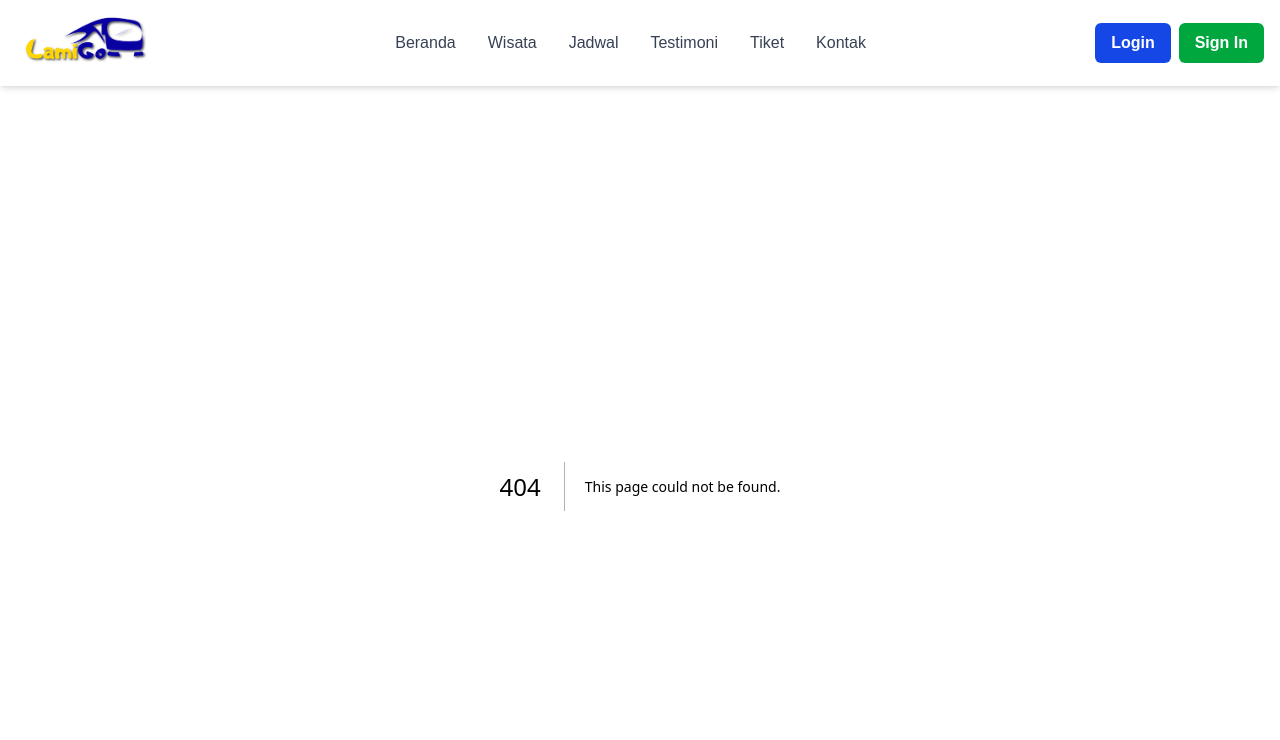
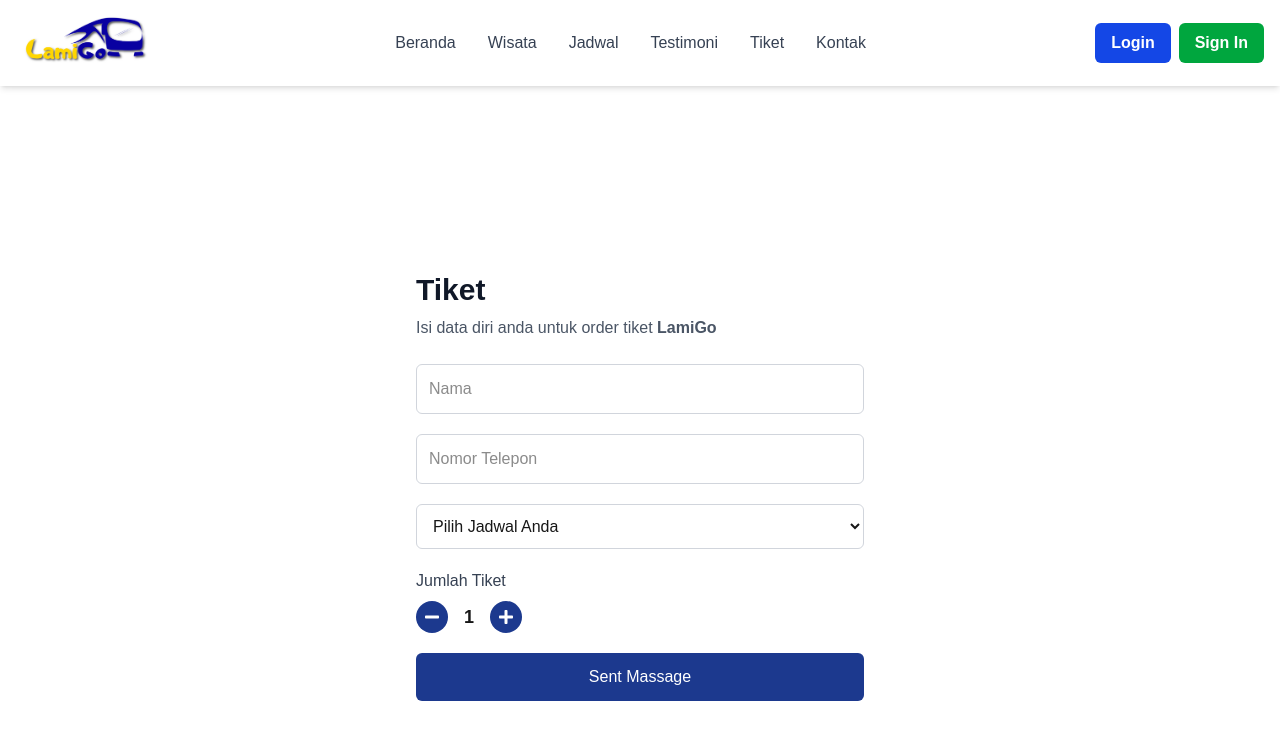
Before and after one commit to megustaSzy/project-web, a Next.js app in the folder web/: page /tiket in a window 1280 px wide. Before the commit this address had no page. Shown: the top 740 px of the page. Built offline with nearby package versions, Linux system fonts and the light colour scheme.

Commit message:
membuat halaman pesanan tiket

```diff
--- /dev/null
+++ b/package.json
@@ -0,0 +1,5 @@
+{
+  "dependencies": {
+    "react-icons": "^5.5.0"
+  }
+}
--- a/web/src/app/components/Wisata/Wisata.tsx
+++ b/web/src/app/components/Wisata/Wisata.tsx
@@ -1,18 +1,26 @@
 "use client";
 
+import { useRouter } from "next/navigation";
 import { ArrowUpRight } from "lucide-react";
 
 export default function Wisata() {
+  const router = useRouter(); // ✅ Hook untuk navigasi antar halaman
+
+  const handlePesan = () => {
+    router.push("/tiket"); // arahkan ke halaman /tiket
+  };
+
   return (
-    <section id = "Wisata"
-    className="h-screen flex flex-col justify-center px-8 md:px-24 bg-white">
+    <section
+      id="Wisata"
+      className="h-screen flex flex-col justify-center px-8 md:px-24 bg-white"
+    >
       {/* Header */}
-     <div className="flex flex-col items-center justify-center mb-10 text-center">
-  <h2 className="text-5xl font-bold text-gray-900 leading-tight">
-    Pilih Tujuan Wisatamu Sekarang
-  </h2>
-</div>
-
+      <div className="flex flex-col items-center justify-center mb-10 text-center">
+        <h2 className="text-5xl font-bold text-gray-900 leading-tight">
+          Pilih Tujuan Wisatamu Sekarang
+        </h2>
+      </div>
 
       {/* Konten Wisata */}
       <div className="flex flex-col md:flex-row items-start justify-between gap-8">
@@ -31,7 +39,10 @@ export default function Wisata() {
               Pantai Mutun terletak di Kabupaten Pesawaran, Lampung, dan dikenal
               sebagai destinasi favorit wisata keluarga.
             </p>
-            <button className="flex items-center gap-2 text-blue-700 font-medium border border-blue-700 px-4 py-2 rounded-lg hover:bg-blue-700 hover:text-white transition">
+            <button
+              onClick={handlePesan}
+              className="flex items-center gap-2 text-blue-700 font-medium border border-blue-700 px-4 py-2 rounded-lg hover:bg-blue-700 hover:text-white transition"
+            >
               Pesan Sekarang <ArrowUpRight size={16} />
             </button>
           </div>
@@ -53,7 +64,10 @@ export default function Wisata() {
               suasana yang lebih tenang dengan keindahan pasir putih serta
               panorama laut biru.
             </p>
-            <button className="flex items-center gap-2 text-blue-700 font-medium border border-blue-700 px-4 py-2 rounded-lg hover:bg-blue-700 hover:text-white transition">
+            <button
+              onClick={handlePesan}
+              className="flex items-center gap-2 text-blue-700 font-medium border border-blue-700 px-4 py-2 rounded-lg hover:bg-blue-700 hover:text-white transition"
+            >
               Pesan Sekarang <ArrowUpRight size={16} />
             </button>
           </div>
@@ -62,7 +76,7 @@ export default function Wisata() {
         {/* Kartu Coming Soon */}
         <div className="bg-gray-50 rounded-2xl shadow-lg w-full md:w-1/3 flex flex-col items-center justify-center p-8">
           <p className="text-xl font-semibold text-gray-700 mb-4">
-            CoomingSoon
+            Coming Soon
           </p>
           <div className="bg-white rounded-full p-3 shadow-md">
             <ArrowUpRight size={24} className="text-green-600" />
--- /dev/null
+++ b/web/src/app/tiket/page.tsx
@@ -0,0 +1,92 @@
+"use client";
+
+import { useState } from "react";
+import { FaMinus, FaPlus } from "react-icons/fa";
+
+export default function TiketPage() {
+  const [jumlah, setJumlah] = useState(1);
+  const [nama, setNama] = useState("");
+  const [telepon, setTelepon] = useState("");
+  const [jadwal, setJadwal] = useState("");
+
+  const handleSubmit = (e: React.FormEvent) => {
+    e.preventDefault();
+    alert(`Pesanan dikirim!\nNama: ${nama}\nTelepon: ${telepon}\nJadwal: ${jadwal}\nJumlah: ${jumlah}`);
+  };
+
+  return (
+    <section className="min-h-screen flex flex-col items-center justify-center px-6 py-10 bg-white">
+      <div className="w-full max-w-md">
+        <h1 className="text-3xl font-bold text-gray-900 mb-2">Tiket</h1>
+        <p className="text-gray-600 mb-6">
+          Isi data diri anda untuk order tiket <span className="font-semibold">LamiGo</span>
+        </p>
+
+        <form onSubmit={handleSubmit} className="space-y-5">
+          {/* Input Nama */}
+          <input
+            type="text"
+            placeholder="Nama"
+            value={nama}
+            onChange={(e) => setNama(e.target.value)}
+            className="w-full border border-gray-300 rounded-md p-3 focus:outline-none focus:ring-2 focus:ring-blue-800"
+            required
+          />
+
+          {/* Input Nomor Telepon */}
+          <input
+            type="tel"
+            placeholder="Nomor Telepon"
+            value={telepon}
+            onChange={(e) => setTelepon(e.target.value)}
+            className="w-full border border-gray-300 rounded-md p-3 focus:outline-none focus:ring-2 focus:ring-blue-800"
+            required
+          />
+
+          {/* Pilih Jadwal */}
+          <select
+            value={jadwal}
+            onChange={(e) => setJadwal(e.target.value)}
+            className="w-full border border-gray-300 rounded-md p-3 focus:outline-none focus:ring-2 focus:ring-blue-800"
+            required
+          >
+            <option value="">Pilih Jadwal Anda</option>
+            <option value="Pagi">Pagi</option>
+            <option value="Siang">Siang</option>
+            <option value="Malam">Malam</option>
+          </select>
+
+          {/* Jumlah Tiket */}
+          <div>
+            <label className="block mb-2 font-medium text-gray-700">Jumlah Tiket</label>
+            <div className="flex items-center gap-4">
+              <button
+                type="button"
+                onClick={() => setJumlah((prev) => Math.max(1, prev - 1))}
+                className="p-2 bg-blue-900 text-white rounded-full hover:bg-blue-800"
+              >
+                <FaMinus />
+              </button>
+              <span className="text-lg font-semibold">{jumlah}</span>
+              <button
+                type="button"
+                onClick={() => setJumlah((prev) => prev + 1)}
+                className="p-2 bg-blue-900 text-white rounded-full hover:bg-blue-800"
+              >
+                <FaPlus />
+              </button>
+            </div>
+          </div>
+
+          {/* Tombol Submit */}
+          <button
+            type="submit"
+            className="w-full bg-blue-900 hover:bg-blue-800 text-white font-medium py-3 rounded-md transition"
+          >
+            Sent Massage
+          </button>
+        </form>
+      </div>
+    </section>
+  );
+}
```
Also changed, not shown: 1 other file (tests, documents, lock files or other folders).
